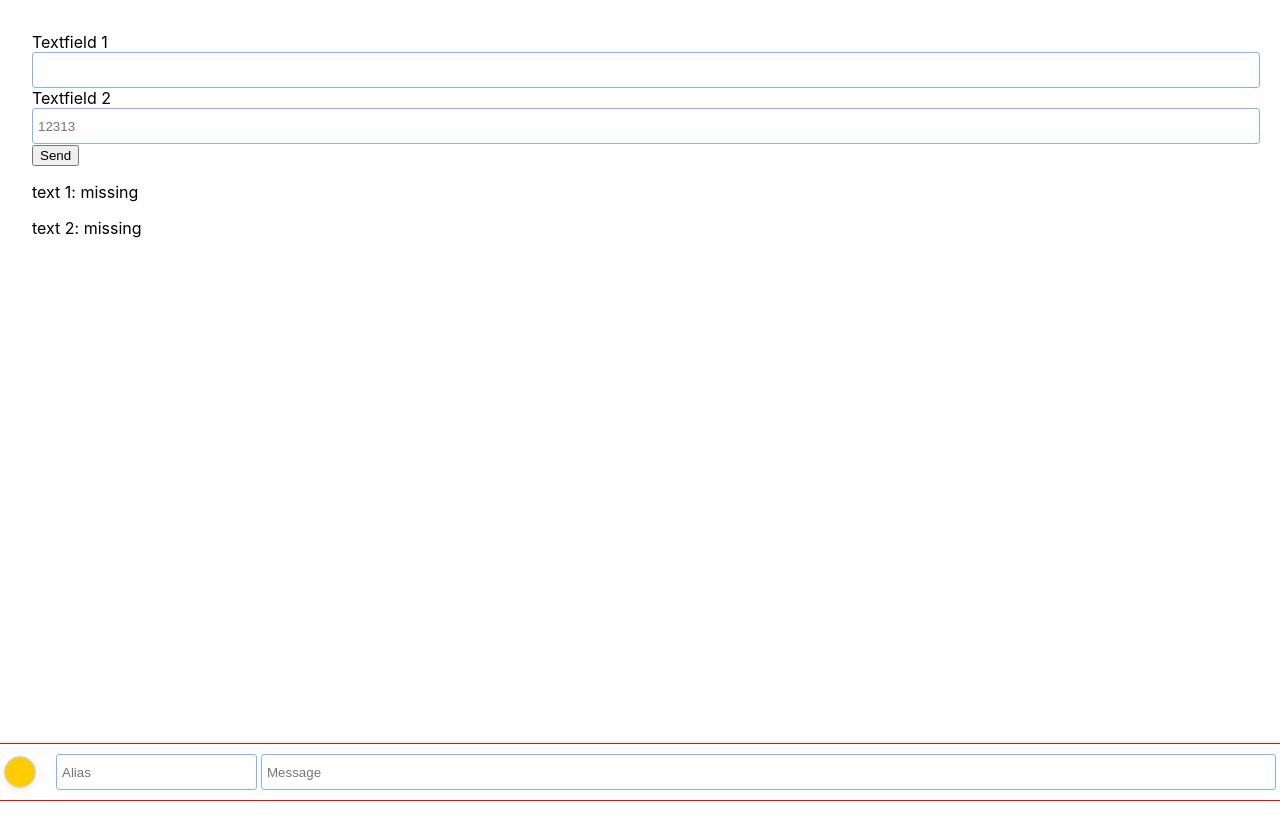
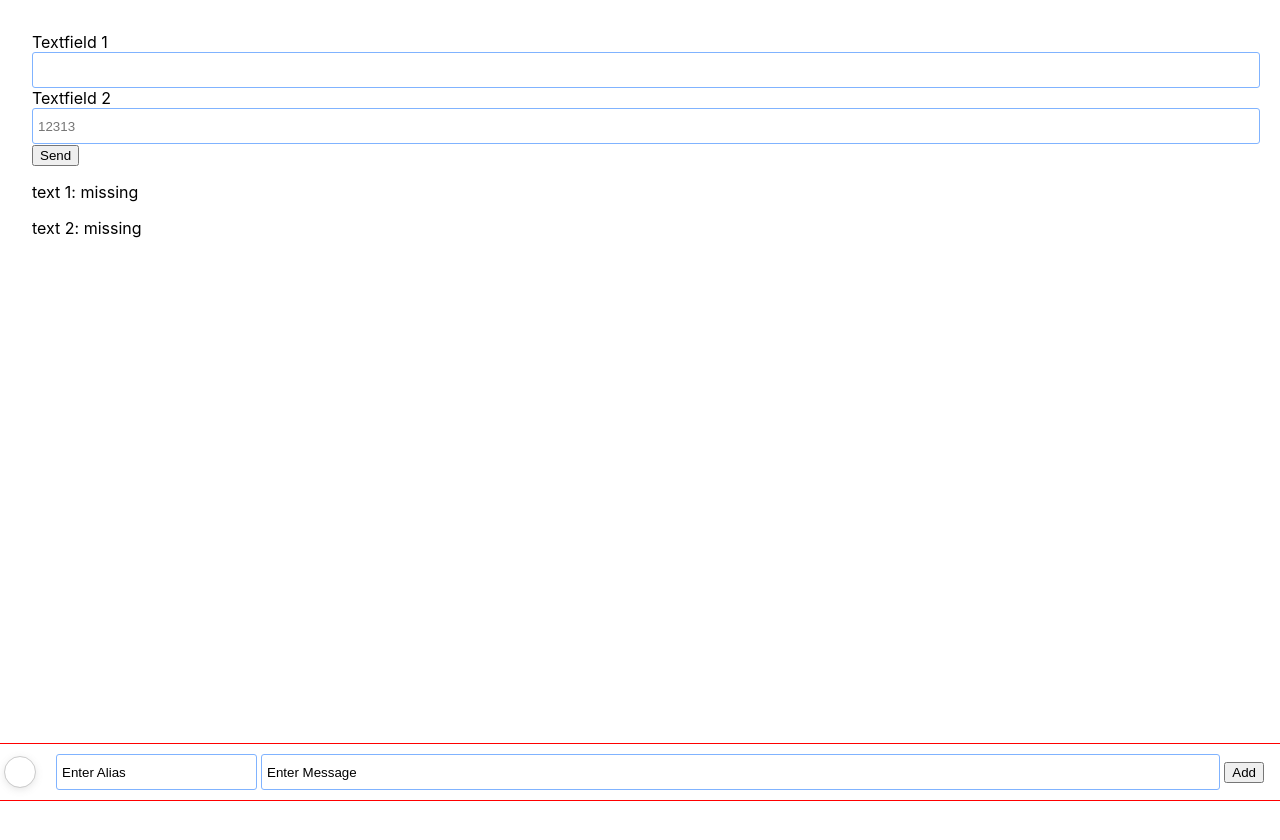
Before and after one commit to IntelliSensei/Live-conversation_web-app, a React (Create React App) app: page / in a window 1280 px wide. Shown: the top 840 px of the page. Built offline with nearby package versions, Linux system fonts and the light colour scheme.

Commit message:
working on default values

```diff
--- a/src/App.tsx
+++ b/src/App.tsx
@@ -14,6 +14,7 @@ export default function App() {
   // const [text1, setText1] = useState("");
   // const [text2, setText2] = useState("");
   const [values, setValues] = useState<IValues>({});
+
   useEffect(() => {
     const strValues = sessionStorage.getItem("values");
     if(strValues){
--- a/src/components/Panel.tsx
+++ b/src/components/Panel.tsx
@@ -1,26 +1,65 @@
-import React from "react";
+import React, { useEffect, useState } from "react";
 import "./css/Panel.css";
 import { ColorPicker } from "./input/colorPicker/ColorPicker";
 import { TextField } from "./input";
-
 import { faHome } from '@fortawesome/free-solid-svg-icons'
 import { FontAwesomeIcon, FontAwesomeIconProps } from '@fortawesome/react-fontawesome'
 import "./css/GlobalStyles.css";
 
 
+export interface IDefaultValue {
+  defaultAlias?: string;
+  defaultColor?: string;
+}
+export interface IDefaultValueMsg {
+  defaultMessage?: string;
+}
 
 export default function Panel() {
-  // store selected color and alias on localstorage
+
+  const [value, setValue] = useState<IDefaultValue>({});
+  const [valueMsg, setValueMsg] = useState<IDefaultValueMsg>({});
+
+  useEffect(() => {
+    const strValues = sessionStorage.getItem("values");
+    if (strValues) {
+      const data = JSON.parse(strValues);
+      setValue(data);
+      return;
+    }
+    setValue({ defaultAlias: "Enter Alias", defaultColor: "#ffcc00" })
+    setValueMsg({ defaultMessage: "Enter Message" })
+  }, [])
+
 
   return (
     <div className="panel global-style">
       {/* <FontAwesomeIcon icon={faHome} /> */}
-      <ColorPicker defaultColor=""/>
-      {/* <TextField placeholder="Alias" icons={<FontAwesomeIcon icon={faHome} />}/> */}
-      {/* <TextField placeholder="Message" style={{flexGrow:2}} icons={<FontAwesomeIcon icon={faHome} />}/> */}
-      <TextField placeholder="Alias"/>
-      <TextField placeholder="Message" style={{flexGrow:2}} />
-      <div/>
+      <ColorPicker
+        defaultColor={value.defaultColor}
+        onSelect={(nval) => {
+          setValue({ ...value, defaultColor: nval })
+        }}
+      />
+      <TextField
+        placeholder="Alias"
+        defaultValue={value.defaultAlias}
+        onChange={(nval) => {
+          setValue({ ...value, defaultAlias: nval })
+        }}
+      />
+      <TextField
+        placeholder="Message"
+        style={{ flexGrow: 2 }}
+        defaultValue={valueMsg.defaultMessage}
+        onChange={(nval) => {
+          setValueMsg({ ...valueMsg, defaultMessage: nval })
+        }}
+      />
+      <button onClick={() => {
+        sessionStorage.setItem("valuesAliasColor", JSON.stringify(value));
+      }}>Add</button>
+      <div />
     </div>
   );
 }
--- a/src/components/input/TextField.tsx
+++ b/src/components/input/TextField.tsx
@@ -1,6 +1,5 @@
 import { FontawesomeObject, Icon } from "@fortawesome/fontawesome-svg-core";
-import React, { CSSProperties, FC } from "react";
-
+import React, { CSSProperties, FC,useEffect, useState } from "react";
 import { faBoxOpen, faHome } from '@fortawesome/free-solid-svg-icons'
 import { FontAwesomeIcon, FontAwesomeIconProps } from '@fortawesome/react-fontawesome'
 import "../css/GlobalStyles.css"
@@ -11,7 +10,8 @@ export interface ITextFieldProps {
   placeholder?: string;
   onChange?: (newValue: string) => void;
   style?: CSSProperties;
-  icons?: Icon;
+  defaultValue?: string
+  // icons?: Icon;
 }
 
 export const TextField: FC<ITextFieldProps> = ({
@@ -19,15 +19,13 @@ export const TextField: FC<ITextFieldProps> = ({
   placeholder,
   onChange,
   style,
-  icons
+  defaultValue
+  // icons
 
 }: ITextFieldProps) => {
 
-
   return (
     <div style={style}>
-      {/* icons={<FontAwesomeIcon icon={faHome} />} */}
-      {/* <FontAwesomeIcon icon={faHome} /> */}
       {label && <label>{label}</label>}
       <input
         style={{height: "3vh", width: "100%", margin: "0", padding: "5px", borderRadius:"3px", border: "1px solid #80b3ff"}}
@@ -37,7 +35,7 @@ export const TextField: FC<ITextFieldProps> = ({
         }}
         placeholder={placeholder}
         className='global-style'
-
+        value={defaultValue}
       />
     </div>
   );
--- a/src/components/input/colorPicker/ColorPicker.tsx
+++ b/src/components/input/colorPicker/ColorPicker.tsx
@@ -4,12 +4,13 @@ import { ColorPalette } from "./ColorPalette";
 
 
 export interface IColorPicker {
-  defaultColor: string;
+  defaultColor?: string;
+  onSelect?: (color: string) => void;
 }
 
 export const ColorPicker: FC<IColorPicker> = ({defaultColor}: IColorPicker) => {
 
-  defaultColor = "#ffcc00";
+  // defaultColor = "#ffcc00";
 
   const [selectColor, setSelectColor] = useState(defaultColor);
   const [showPalette, setShowPalette] = useState(false);
```
